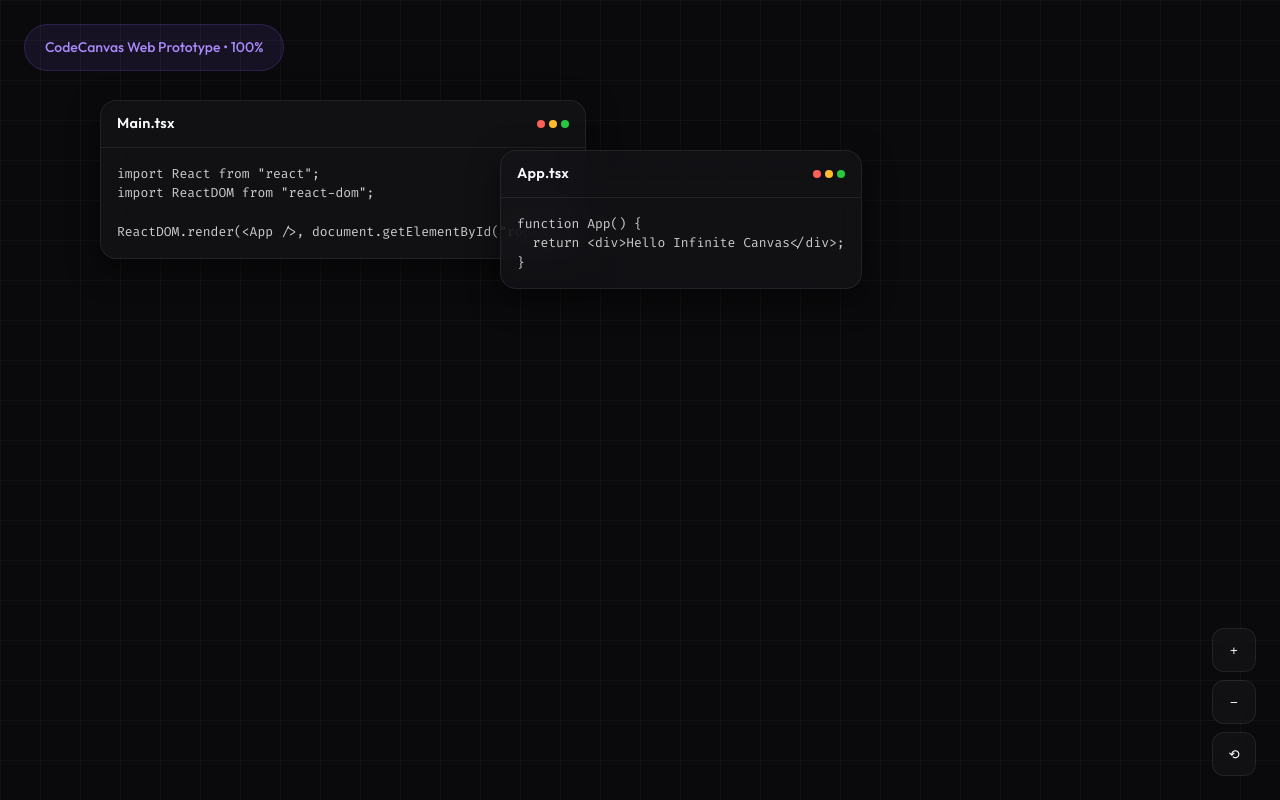
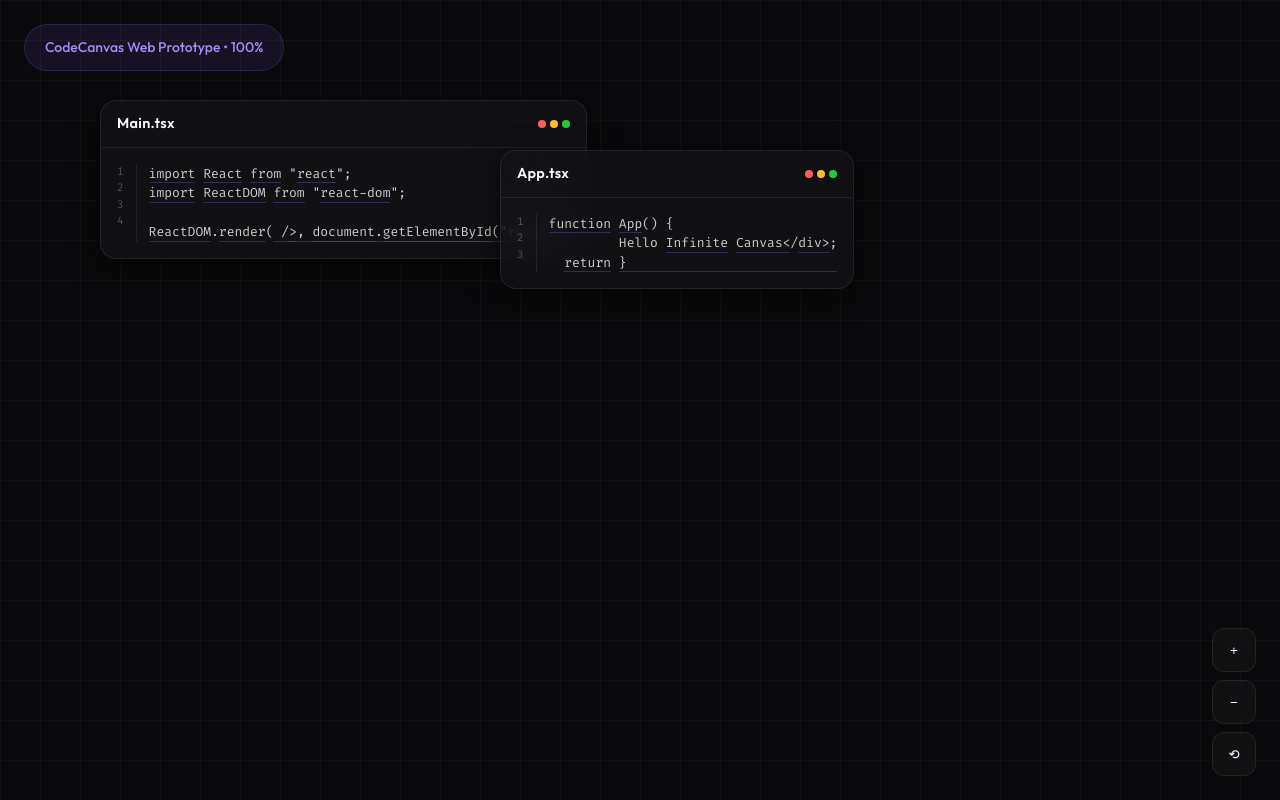
Before and after one commit to hashcodes7/codecanvas_web, a React (Vite) app: page / in a window 1280 px wide. Built offline with nearby package versions, Linux system fonts and the light colour scheme.

Commit message:
word detection for handles

```diff
--- a/src/App.tsx
+++ b/src/App.tsx
@@ -184,9 +184,71 @@
     }
   };
 
+  const activateSymbols = (editorElement: HTMLElement) => {
+    const tokens = editorElement.querySelectorAll('.token');
+    tokens.forEach((token: any, index) => {
+      const name = token.innerText.trim();
+      if (!name) return;
+      if (/^[\(\)\[\]\{\}:;,.\/\|\s\\!?"']+$/.test(name)) return;
+      token.dataset.handleId = `token-${name}-${index}`;
+    });
+  };
+
+  const addGenericHandlesToCode = (editorElement: HTMLElement) => {
+    const walker = document.createTreeWalker(editorElement, NodeFilter.SHOW_TEXT, null);
+    const nodesToReplace: Text[] = [];
+    let textNode;
+    while (textNode = walker.nextNode() as Text) {
+      if (!textNode.parentElement?.closest('[data-handle-id]') && textNode.textContent?.trim()) {
+        nodesToReplace.push(textNode);
+      }
+    }
+
+    const tokenRegex = /(https?:\/\/[^\s\(\)\[\]\{\}:;,"'<>]+)|([\(\)\[\]\{\}:;,.\/\|\s\\!?"']+)|([^\(\)\[\]\{\}:;,.\/\|\s\\!?"']+)/gi;
+
+    nodesToReplace.forEach((textNode, textNodeIndex) => {
+      const content = textNode.textContent || '';
+      const container = document.createElement('span');
+      let html = '';
+
+      let match;
+      tokenRegex.lastIndex = 0;
+      let tokenIndex = 0;
+
+      while ((match = tokenRegex.exec(content)) !== null) {
+        const [full, url, sep, word] = match;
+        if (url) {
+          html += `<span class="word-handle" data-handle-id="url-${textNodeIndex}-${tokenIndex}">${url}</span>`;
+        } else if (sep) {
+          html += sep;
+        } else if (word) {
+          html += `<span class="word-handle" data-handle-id="word-${word}-${textNodeIndex}-${tokenIndex}">${word}</span>`;
+        }
+        tokenIndex++;
+      }
+
+      if (html) {
+        container.innerHTML = html;
+        const fragment = document.createDocumentFragment();
+        while (container.firstChild) {
+          fragment.appendChild(container.firstChild);
+        }
+        textNode.replaceWith(fragment);
+      }
+    });
+  };
+
   React.useEffect(() => {
     if ((window as any).Prism) {
       (window as any).Prism.highlightAll();
+
+      // Small delay to ensure Prism finished DOM transformations
+      setTimeout(() => {
+        document.querySelectorAll('.code-editor').forEach((editor: any) => {
+          activateSymbols(editor);
+          addGenericHandlesToCode(editor);
+        });
+      }, 50);
     }
   }, [nodes]);
 
@@ -238,11 +300,18 @@
               </div>
             </div>
             <div className="node-content">
-              <pre className={`language-${getLanguageFromFilename(node.title)}`}>
-                <code className={`language-${getLanguageFromFilename(node.title)}`}>
-                  {node.content}
-                </code>
-              </pre>
+              <div style={{ display: 'flex' }}>
+                <div className="line-numbers">
+                  {node.content?.split('\n').map((_, i) => (
+                    <span key={i}>{i + 1}</span>
+                  ))}
+                </div>
+                <pre className={`code-editor language-${getLanguageFromFilename(node.title)}`}>
+                  <code className={`language-${getLanguageFromFilename(node.title)}`}>
+                    {node.content}
+                  </code>
+                </pre>
+              </div>
               {node.type === 'file' && (
                 <div className="uri-footer">
                   <i className="bi bi-link-45deg"></i>
--- a/src/index.css
+++ b/src/index.css
@@ -197,6 +197,51 @@
   font-size: 14px;
 }
 
+/* Word Handles & Token Styling */
+.word-handle,
+.token[data-handle-id] {
+  position: relative;
+  border-radius: 3px;
+  cursor: crosshair;
+  transition: all 0.1s ease;
+  display: inline-block;
+}
+
+.word-handle:hover,
+.token[data-handle-id]:hover {
+  background: rgba(139, 92, 246, 0.4) !important;
+  color: #fff !important;
+  box-shadow: 0 0 8px rgba(139, 92, 246, 0.5);
+}
+
+.word-handle::after,
+.token[data-handle-id]::after {
+  content: '';
+  position: absolute;
+  bottom: 0;
+  left: 0;
+  width: 100%;
+  height: 1px;
+  background: var(--accent-primary);
+  opacity: 0.3;
+}
+
+/* Line Numbers Styling */
+.line-numbers {
+  display: flex;
+  flex-direction: column;
+  padding-right: 12px;
+  margin-right: 12px;
+  border-right: 1px solid var(--border-glass);
+  text-align: right;
+  color: #4b5563;
+  user-select: none;
+}
+
+.line-numbers span {
+  font-size: 11px;
+}
+
 /* UI Overlays */
 .canvas-controls {
   position: fixed;
```
